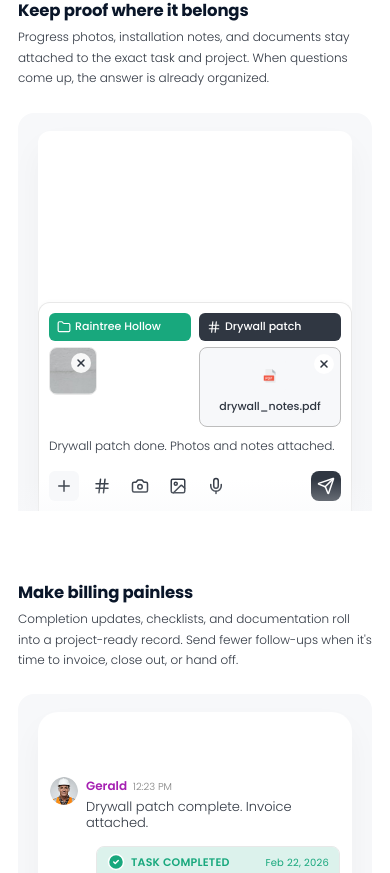
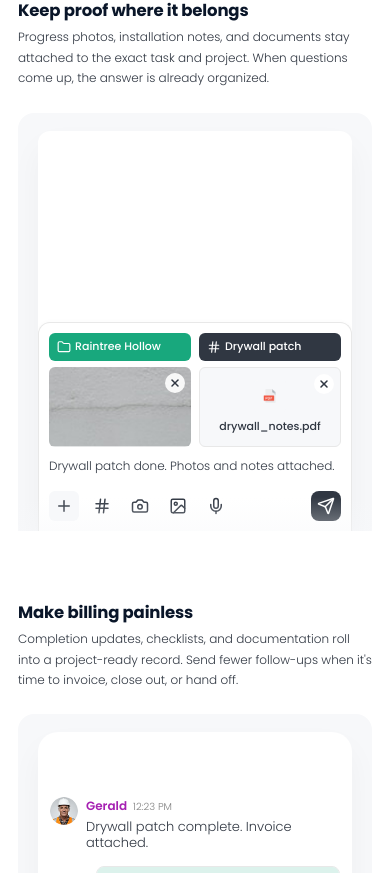
Before and after one commit to dedekysf/Landing-Page, a React (Vite) app: page / in a window 390 px wide. Shown: the part 2454-3327 px from the top of the page. Built offline with nearby package versions, Linux system fonts and the light colour scheme.

Commit message:
Refine Feature3: robust 50/50 attachment grid and structural consistency on mobile

```diff
--- a/src/components/sections/features/Feature3.module.css
+++ b/src/components/sections/features/Feature3.module.css
@@ -65,6 +65,7 @@
     display: flex;
     flex-direction: column;
     gap: 2px;
+    flex: 1;
 }
 
 .msgHeader {
@@ -117,7 +118,7 @@
 
 .tagsGrid {
     display: grid;
-    grid-template-columns: 1fr 1fr;
+    grid-template-columns: repeat(2, minmax(0, 1fr));
     gap: 8px;
     width: 100%;
 }
@@ -173,7 +174,7 @@
 
 .attachmentGrid {
     display: grid;
-    grid-template-columns: 1fr 1fr;
+    grid-template-columns: repeat(2, minmax(0, 1fr));
     gap: 8px;
     width: 100%;
 }
@@ -186,8 +187,8 @@
     gap: 6px;
     padding: 12px;
     background-color: var(--grey-02);
-    border: 1px solid var(--grey-04);
-    border-radius: 8px;
+    border: 1px solid var(--grey-03);
+    border-radius: 6px;
     height: 80px;
     position: relative;
 }
@@ -228,8 +229,8 @@
     width: 100%;
     height: 100%;
     object-fit: cover;
-    border-radius: 8px;
-    border: 1px solid var(--grey-03);
+    border-radius: 6px;
+    /* border: 1px solid var(--grey-03); */
 }
 
 .removeThumb {
@@ -346,11 +347,11 @@
 
 @media (max-width: 450px) {
     .mockupWrapper {
-        min-height: 380px;
+        min-height: 400px;
     }
 
     .mockupUi {
-        min-height: 380px;
+        min-height: 400px;
         max-width: 100%;
     }
 
@@ -371,6 +372,7 @@
 
     .messageRow {
         gap: 8px;
+        width: 100%;
     }
 
     .msgSender {
@@ -408,8 +410,8 @@
     }
 
     .thumbnailWrapper {
-        width: 48px;
-        height: 48px;
+        width: 100%;
+        height: 80px;
     }
 
     .inputText {
--- a/src/components/sections/features/Feature3.tsx
+++ b/src/components/sections/features/Feature3.tsx
@@ -132,7 +132,9 @@ const Feature3 = ({ isActive }: { isActive: boolean }) => {
                                     <div className={styles.msgText}>{fullText}</div>
                                     <div className={styles.attachmentList} style={{ marginTop: '8px' }}>
                                         <div className={styles.attachmentGrid}>
-                                            <img src={drywallImg} className={styles.thumbnailImg} style={{ width: '100%', height: '80px', objectFit: 'cover', borderRadius: '8px' }} alt="Attachment" />
+                                            <div className={styles.thumbnailWrapper}>
+                                                <img src={drywallImg} className={styles.thumbnailImg} alt="Attachment" />
+                                            </div>
                                             <div className={styles.fileAttachment}>
                                                 <div className={styles.fileIcon}><img src={pdfIcon} alt="PDF" /></div>
                                                 <span className={styles.fileName}>Drywall_Notes.pdf</span>
```
